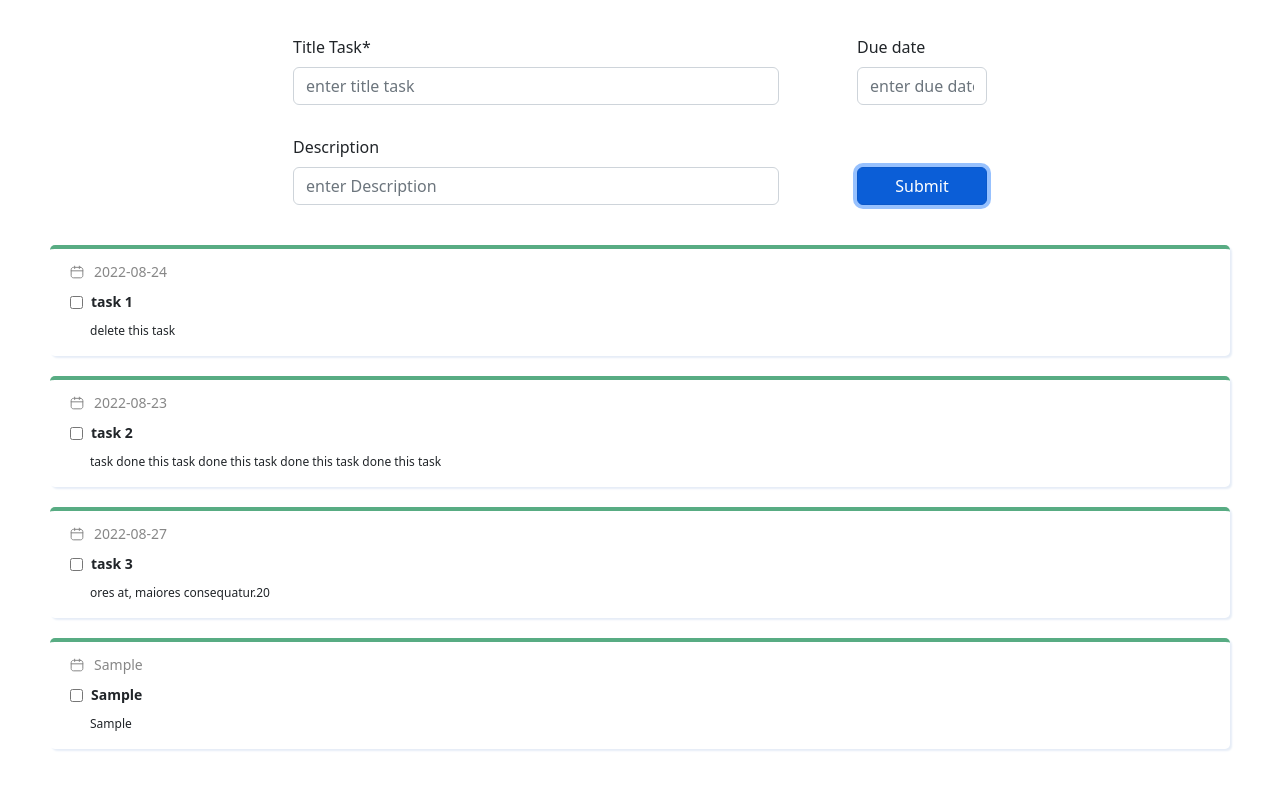
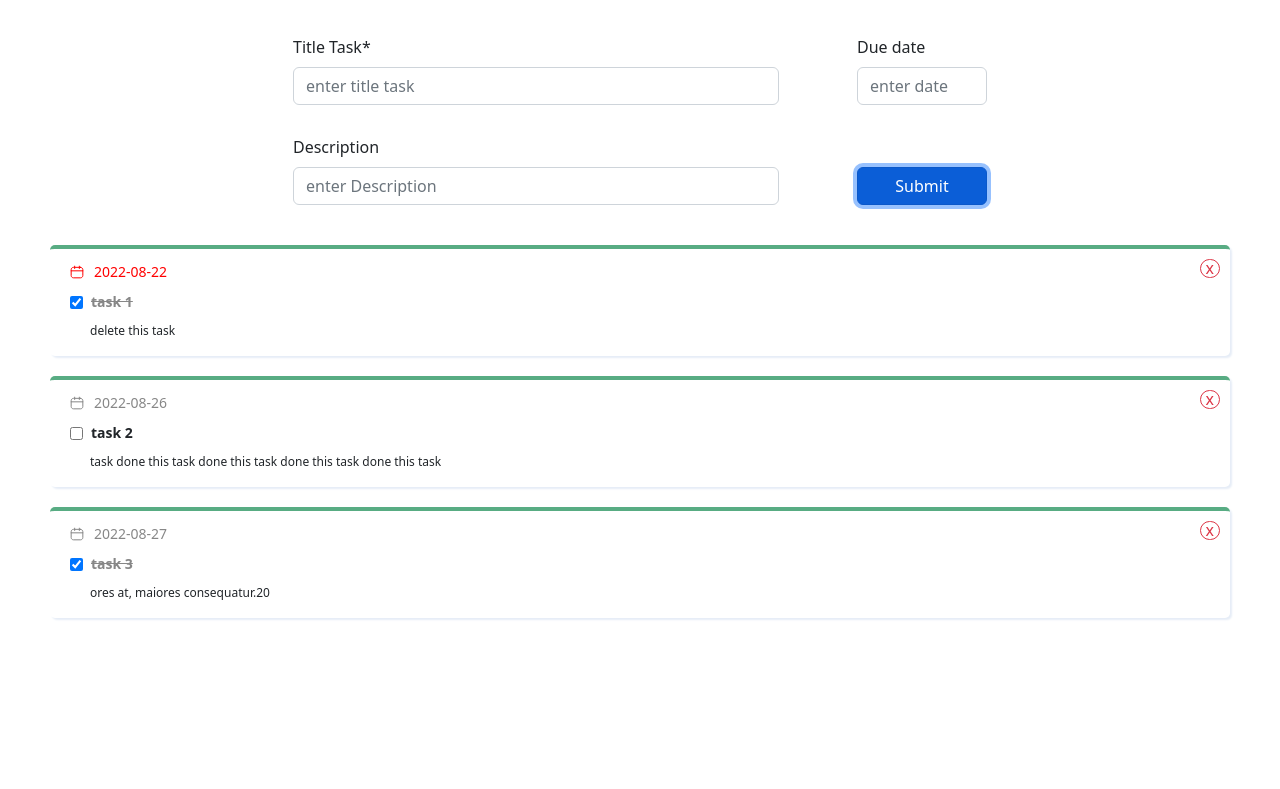
Before and after one commit to TarasKosiachenko/iLink_ToDoList, a plain HTML site: page index.html in a window 1280 px wide. Both pictures are taken after typing "Sample", "Sample", "Sample" into the empty fields and a click on the button "Submit". Shown: the part 101-890 px from the top of the page. After the commit the page ends 800 px from the top, so only its background shows below. Drawn offline with nearby package versions, Linux system fonts and the light colour scheme.

Commit message:
create el & delete el - uncorect

```diff
--- a/index.html
+++ b/index.html
@@ -1,24 +1,19 @@
 <!DOCTYPE html>
 <html lang="en">
+
 <head>
   <meta charset="UTF-8" />
   <meta http-equiv="X-UA-Compatible" content="IE=edge" />
   <meta name="viewport" content="width=device-width, initial-scale=1.0" />
   <link rel="stylesheet" href="style.css" />
-    <link
-      href="https://cdn.jsdelivr.net/npm/bootstrap@5.2.0/dist/css/bootstrap.min.css"
-      rel="stylesheet"
-      integrity="sha384-gH2yIJqKdNHPEq0n4Mqa/HGKIhSkIHeL5AyhkYV8i59U5AR6csBvApHHNl/vI1Bx"
-      crossorigin="anonymous"
-    />
+  <link href="https://cdn.jsdelivr.net/npm/bootstrap@5.2.0/dist/css/bootstrap.min.css" rel="stylesheet"
+    integrity="sha384-gH2yIJqKdNHPEq0n4Mqa/HGKIhSkIHeL5AyhkYV8i59U5AR6csBvApHHNl/vI1Bx" crossorigin="anonymous" />
   <link rel="preconnect" href="https://fonts.googleapis.com" />
   <link rel="preconnect" href="https://fonts.gstatic.com" crossorigin />
-    <link
-      href="https://fonts.googleapis.com/css2?family=Courgette&display=swap"
-      rel="stylesheet"
-    />
+  <link href="https://fonts.googleapis.com/css2?family=Courgette&display=swap" rel="stylesheet" />
   <title>InterLink ToDo List</title>
 </head>
+
 <body>
   <h1>ToDo List</h1>
   <div class="create_task_block">
@@ -30,27 +25,16 @@
 
     <div style="width: 130px">
       <label for="formGroupExampleInput2" class="form-label">Due date</label>
-        <input type="text" class="form-control input_date" placeholder="enter due date" />
+      <input type="text" class="form-control input_date" placeholder="enter date" />
     </div>
 
     <div style="width: 70%">
-        <label for="formGroupExampleInput2" class="form-label"
-          >Description</label
-        >
-        <input
-          type="text"
-          class="form-control input_desc"
-          id="formGroupExampleInput2"
-          placeholder="enter Description"
-        />
+      <label for="formGroupExampleInput2" class="form-label">Description</label>
+      <input type="text" class="form-control input_desc" id="formGroupExampleInput2" placeholder="enter Description" />
     </div>
 
     <div>
-        <button
-          style="width: 130px"
-          type="submit"
-          class="btn btn-primary createTodo"
-        >
+      <button style="width: 130px" type="submit" class="btn btn-primary createTodo">
         Submit
       </button>
     </div>
@@ -63,10 +47,9 @@
 
 
   <script src="./main.js"></script>
-    <script
-      src="https://cdn.jsdelivr.net/npm/bootstrap@5.2.0/dist/js/bootstrap.bundle.min.js"
+  <script src="https://cdn.jsdelivr.net/npm/bootstrap@5.2.0/dist/js/bootstrap.bundle.min.js"
     integrity="sha384-A3rJD856KowSb7dwlZdYEkO39Gagi7vIsF0jrRAoQmDKKtQBHUuLZ9AsSv4jD4Xa"
-      crossorigin="anonymous"
-    ></script>
+    crossorigin="anonymous"></script>
 </body>
+
 </html>
--- a/main.js
+++ b/main.js
@@ -1,21 +1,24 @@
 const todos = [
   {
+    id: 1,
     name: "task 1",
     done: true,
     deskription: "delete this task",
-    date: "2022-08-24",
+    date: new Date("2022-08-22"),
   },
   {
+    id: 2,
     name: "task 2",
     done: false,
     deskription: " task done this task done this task done this task done this task",
-    date: "2022-08-23",
+    date: new Date("2022-08-26"),
   },
   {
+    id: 3,
     name: "task 3",
-    done: false,
+    done: true,
     deskription: "ores at, maiores consequatur.20",
-    date: "2022-08-27",
+    date: new Date("2022-08-27"),
   },
 ];
 
@@ -24,56 +27,34 @@ const todoDate = document.querySelector(".input_date");
 const todoDescription = document.querySelector(".input_desc");
 const todoList = document.querySelector(".todo_list");
 
-todoList.innerHTML = todos
+function renderList() {
+  todoList.innerHTML = todos
   .map((todo) => {
     return `<li>
-    <div>
+    <div class="${(todo.date < Date.now()) ? "overdue" : ""}">
       <svg width="14" height="14" viewBox="0 0 14 14" fill="none" xmlns="http://www.w3.org/2000/svg">
       <path d="M10.4998 2.33325H3.49984C2.21117 2.33325 1.1665 3.37792 1.1665 4.66659V10.4999C1.1665 11.7886 2.21117 12.8333 3.49984 12.8333H10.4998C11.7885 12.8333 12.8332 11.7886 12.8332 10.4999V4.66659C12.8332 3.37792 11.7885 2.33325 10.4998 2.33325Z" stroke="#878787" stroke-linecap="round" stroke-linejoin="round"/>
       <path d="M4.6665 1.16663V3.49996M9.33317 1.16663V3.49996M1.1665 5.83329H12.8332" stroke="#878787" stroke-linecap="round" stroke-linejoin="round"/>
       </svg>
-      <span>${todo.date}</span>
+      <span>${todo.date.toISOString().split('T')[0]}</span>
     </div>
 
     <div>
-      <input type="checkbox">
+      <input type="checkbox" ${todo.done ? "checked" : ""}>
       <h5>${todo.name}</h5>
     </div>
 
     <div>
       <p>${todo.deskription}</p>
     </div>
-
+    <button type="button" class="btn btn-outline-danger delete_task">x</button>
   </li>`;
   })
   .join("");
+};
+renderList();
 
-const update = () => {
-  todoList.innerHTML = todos
-    .map((todo) => {
-      return `<li>
-    <div>
-      <svg width="14" height="14" viewBox="0 0 14 14" fill="none" xmlns="http://www.w3.org/2000/svg">
-      <path d="M10.4998 2.33325H3.49984C2.21117 2.33325 1.1665 3.37792 1.1665 4.66659V10.4999C1.1665 11.7886 2.21117 12.8333 3.49984 12.8333H10.4998C11.7885 12.8333 12.8332 11.7886 12.8332 10.4999V4.66659C12.8332 3.37792 11.7885 2.33325 10.4998 2.33325Z" stroke="#878787" stroke-linecap="round" stroke-linejoin="round"/>
-      <path d="M4.6665 1.16663V3.49996M9.33317 1.16663V3.49996M1.1665 5.83329H12.8332" stroke="#878787" stroke-linecap="round" stroke-linejoin="round"/>
-      </svg>
-      <span>${todo.date}</span>
-    </div>
-
-    <div>
-      <input type="checkbox">
-      <h5>${todo.name}</h5>
-    </div>
-
-    <div>
-      <p>${todo.deskription}</p>
-    </div>
-
-  </li>`;
-    })
-    .join("");
-};
-
+const update = () => renderList()
 
   document.querySelector(".createTodo").addEventListener("click", () => {
     if(todoName.value.length) {
@@ -81,7 +62,7 @@ const update = () => {
         name: todoName.value,
         done: false,
         deskription: todoDescription.value,
-        date: todoDate.value,
+        date: new Date(`${todoDate.value}`),
       });
 
       todoName.value = "";
@@ -98,3 +79,13 @@ const update = () => {
     }
     update();
   });
+
+  var del= document.getElementsByClassName("delete_task");
+
+for( var i=0;i<del.length;i++){
+	del[i].addEventListener("click", deleteListElement);
+}
+
+  function deleteListElement() {
+    this.parentElement.remove();
+  }
--- a/style.css
+++ b/style.css
@@ -1,6 +1,8 @@
 body {
   padding: 50px;
+  color: #262837;
 }
+
 h1 {
   text-align: center;
   font-family: "Courgette", cursive;
@@ -21,6 +23,7 @@ h1 {
   padding-top: 30px;
   position: relative;
 }
+
 .err_empty_name {
   position: absolute;
   color: red;
@@ -28,11 +31,14 @@ h1 {
   left: 10px;
   opacity: 0;
 }
+
 .todo_list {
   list-style: none;
   padding: 0;
 }
+
 .todo_list li {
+  position: relative;
   display: flex;
   flex-direction: column;
   border-top: 4px solid #58ac83;
@@ -41,16 +47,19 @@ h1 {
   padding: 0px 20px;
   margin-top: 20px;
 }
+
 .todo_list li div {
   display: flex;
   align-items: center;
   padding-top: 12px;
 }
+
 .todo_list li span {
   padding-left: 10px;
   font-size: 14px;
   color: #878787;
 }
+
 .todo_list li h5 {
   font-weight: 700;
   font-size: 14px;
@@ -58,7 +67,30 @@ h1 {
   margin-bottom: 0;
   padding-left: 8px;
 }
+
 .todo_list li p {
   padding-left: 20px;
   font-size: 12px;
 }
+
+input[type=checkbox]:checked+h5 {
+  color: #878787;
+  text-decoration: line-through;
+}
+
+.overdue span {
+  color: #ff0000 !important;
+}
+
+.overdue svg path {
+  stroke: #ff0000 !important;
+}
+
+.btn-outline-danger {
+  position: absolute;
+  right: 10px;
+  top: 10px;
+  padding: 5px !important;
+  line-height: 7px !important;
+  border-radius: 30px !important;
+}
```
Lines whose indentation alone changed are shown as unchanged.
